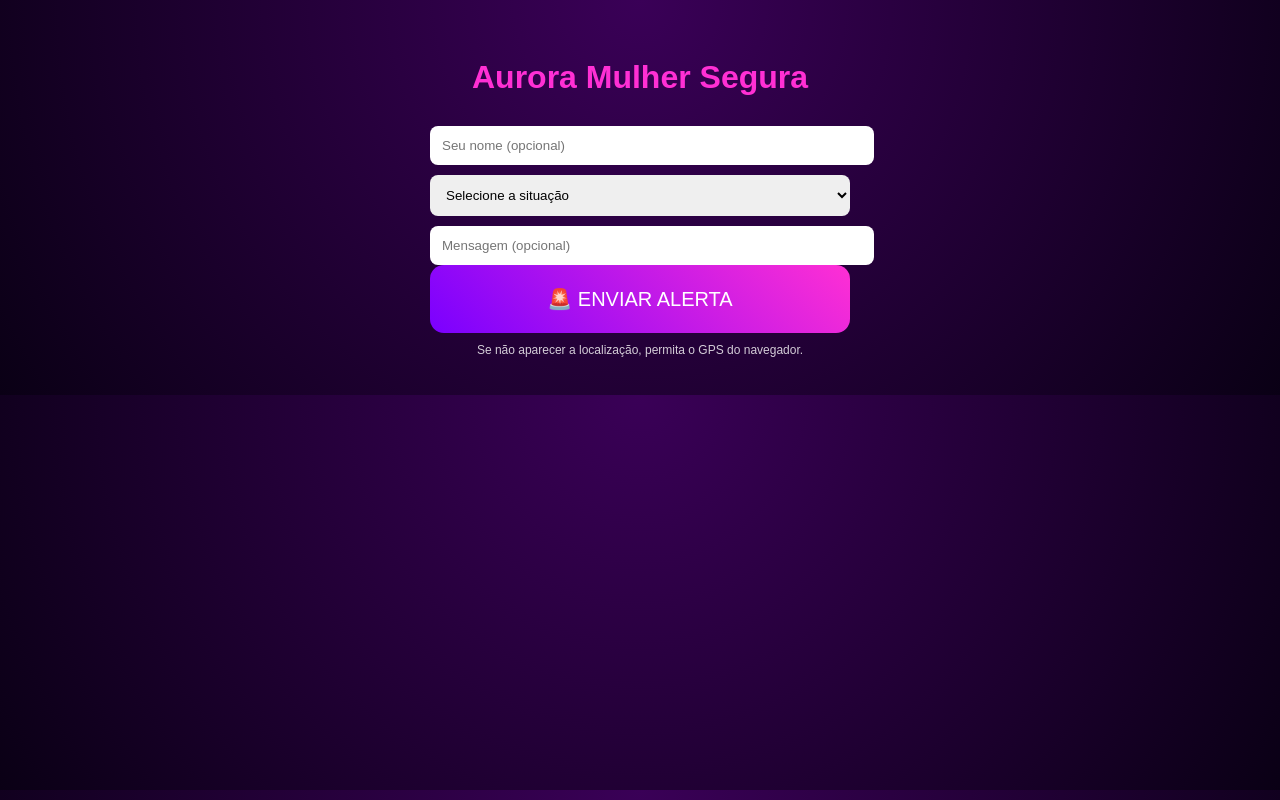
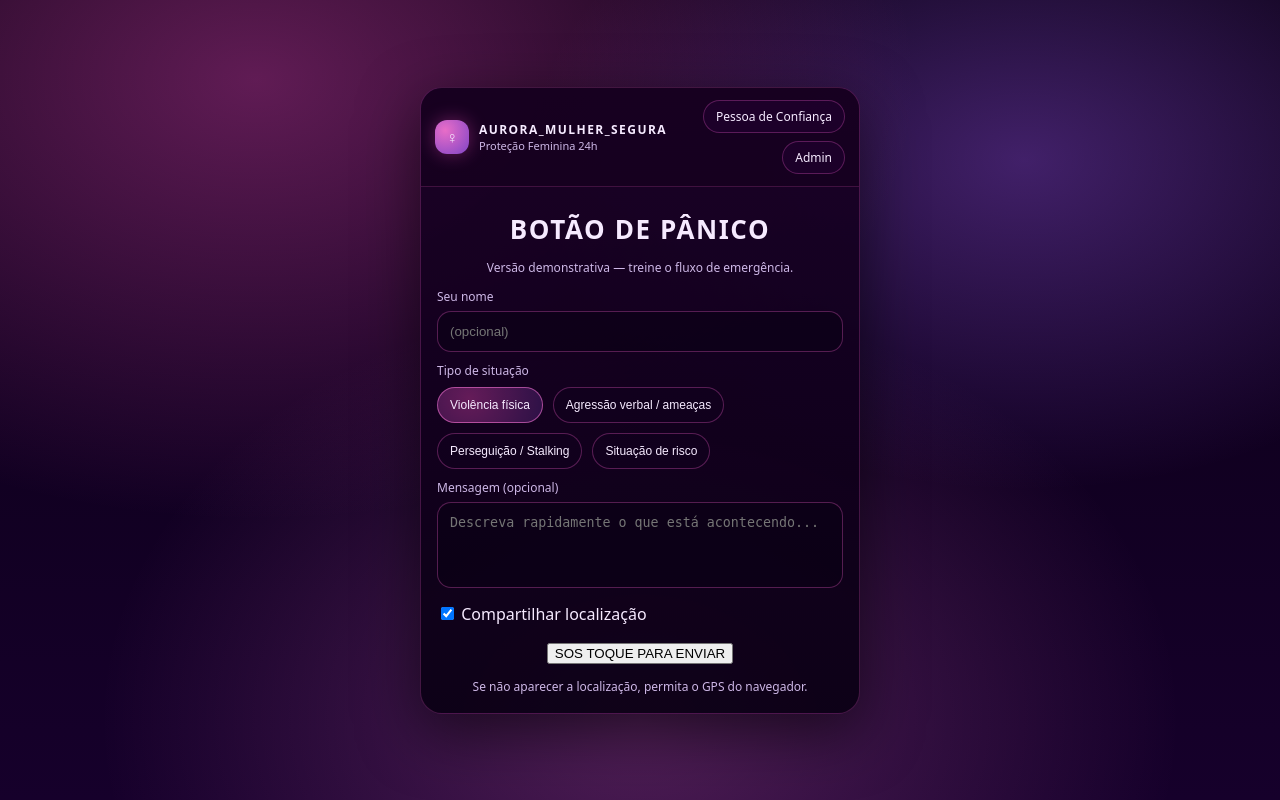
Before and after one commit to salveci2022/aurora_mulher_segura, a Flask app: page /panic in a window 1280 px wide. Run offline with Flask 3, Linux system fonts and the light colour scheme.

Commit message:
add arquivos no repo

```diff
--- a/templates/panic_button.html
+++ b/templates/panic_button.html
@@ -1,69 +1,80 @@
-<!DOCTYPE html>
+<!doctype html>
 <html lang="pt-br">
 <head>
-<meta charset="UTF-8">
-<title>Aurora Mulher Segura</title>
-<meta name="viewport" content="width=device-width, initial-scale=1.0">
+  <meta charset="utf-8" />
+  <meta name="viewport" content="width=device-width,initial-scale=1" />
+  <title>Aurora Mulher Segura · Botão de Pânico</title>
 
-<!-- ✅ PWA -->
-<link rel="manifest" href="/static/manifest.json">
-<meta name="theme-color" content="#7a00ff">
-<link rel="icon" href="/static/icon-192.png">
+  <!-- PWA -->
+  <link rel="manifest" href="/static/manifest.json">
+  <meta name="theme-color" content="#7a00ff">
+  <link rel="icon" href="/static/icon-192.png">
 
-<style>
-body{
- background:radial-gradient(circle at top,#3a0057,#0a0015);
- font-family:Arial;
- color:white;
- text-align:center;
-}
-.container{
- max-width:420px;
- margin:auto;
- padding:30px;
-}
-h1{color:#ff2fd4;}
-button{
- width:100%;
- padding:22px;
- border:none;
- border-radius:14px;
- background:linear-gradient(45deg,#7a00ff,#ff2fd4);
- color:white;
- font-size:20px;
- cursor:pointer;
-}
-select,input{
- width:100%;
- padding:12px;
- margin-top:8px;
- border-radius:8px;
- border:none;
-}
-.small{opacity:.8;font-size:12px;margin-top:10px}
-</style>
+  <!-- Seu CSS atual (não muda aparência do resto do sistema) -->
+  <link rel="stylesheet" href="{{ url_for('static', filename='css/style.css') }}">
 </head>
 
-<body>
-  <div class="container">
-    <h1>Aurora Mulher Segura</h1>
+<body class="aurora-bg">
+  <main class="center-wrap">
+    <section class="aurora-card">
 
-    <input id="name" placeholder="Seu nome (opcional)">
-    <select id="situation" style="margin-top:10px">
-      <option value="">Selecione a situação</option>
-      <option>Estou em perigo</option>
-      <option>Estou sendo seguida</option>
-      <option>Carro de aplicativo suspeito</option>
-      <option>Preciso de ajuda agora</option>
-    </select>
+      <!-- Topbar -->
+      <div class="topbar">
+        <div class="brand">
+          <div class="brand-dot">♀</div>
+          <div>
+            <div class="brand-title">AURORA_MULHER_SEGURA</div>
+            <div class="brand-sub">Proteção Feminina 24h</div>
+          </div>
+        </div>
 
-    <input id="message" placeholder="Mensagem (opcional)" style="margin-top:10px">
+        <div class="top-actions">
+          <a class="pill" href="/trusted/login">Pessoa de Confiança</a>
+          <a class="pill" href="/panel/login">Admin</a>
+        </div>
+      </div>
 
-    <button onclick="panic()">🚨 ENVIAR ALERTA</button>
+      <div class="content">
+        <h1 class="h1">BOTÃO DE PÂNICO</h1>
+        <p class="center muted small">Versão demonstrativa — treine o fluxo de emergência.</p>
 
-    <div class="small">Se não aparecer a localização, permita o GPS do navegador.</div>
-  </div>
+        <label class="label">Seu nome</label>
+        <input class="input" id="name" placeholder="(opcional)" autocomplete="name">
 
-<script src="/static/panic.js"></script>
+        <label class="label" style="margin-top:10px">Tipo de situação</label>
+        <div class="chips" id="chips">
+          <button type="button" class="chip active" data-value="Violência física">Violência física</button>
+          <button type="button" class="chip" data-value="Agressão verbal / ameaças">Agressão verbal / ameaças</button>
+          <button type="button" class="chip" data-value="Perseguição / Stalking">Perseguição / Stalking</button>
+          <button type="button" class="chip" data-value="Situação de risco">Situação de risco</button>
+        </div>
+
+        <label class="label" style="margin-top:10px">Mensagem (opcional)</label>
+        <textarea class="textarea" id="message" rows="3" placeholder="Descreva rapidamente o que está acontecendo..."></textarea>
+
+        <div class="row" style="margin-top:10px">
+          <label class="check">
+            <input type="checkbox" id="share_location" checked>
+            <span>Compartilhar localização</span>
+          </label>
+        </div>
+
+        <!-- Botão SOS -->
+        <div class="sos-wrap">
+          <button id="sosBtn" class="sos-btn" type="button" aria-label="Enviar Alerta">
+            <span class="sos-big">SOS</span>
+            <span class="sos-sub">TOQUE PARA ENVIAR</span>
+          </button>
+        </div>
+
+        <div id="status" class="status"></div>
+        <div class="center small muted" style="margin-top:8px">
+          Se não aparecer a localização, permita o GPS do navegador.
+        </div>
+      </div>
+    </section>
+  </main>
+
+  <script src="/static/panic.js"></script>
 </body>
 </html>
```
Also changed, not shown: static/js/panic.js (+108 -96 lines).
